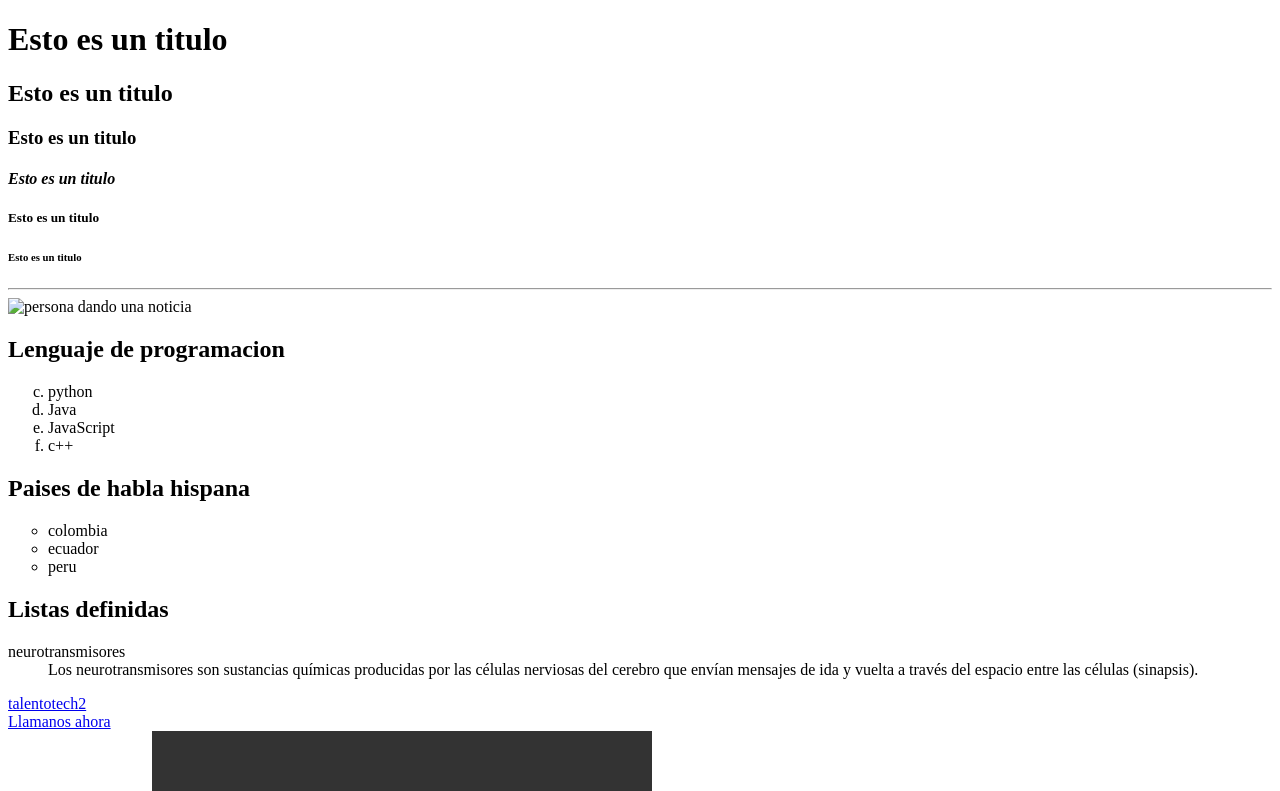
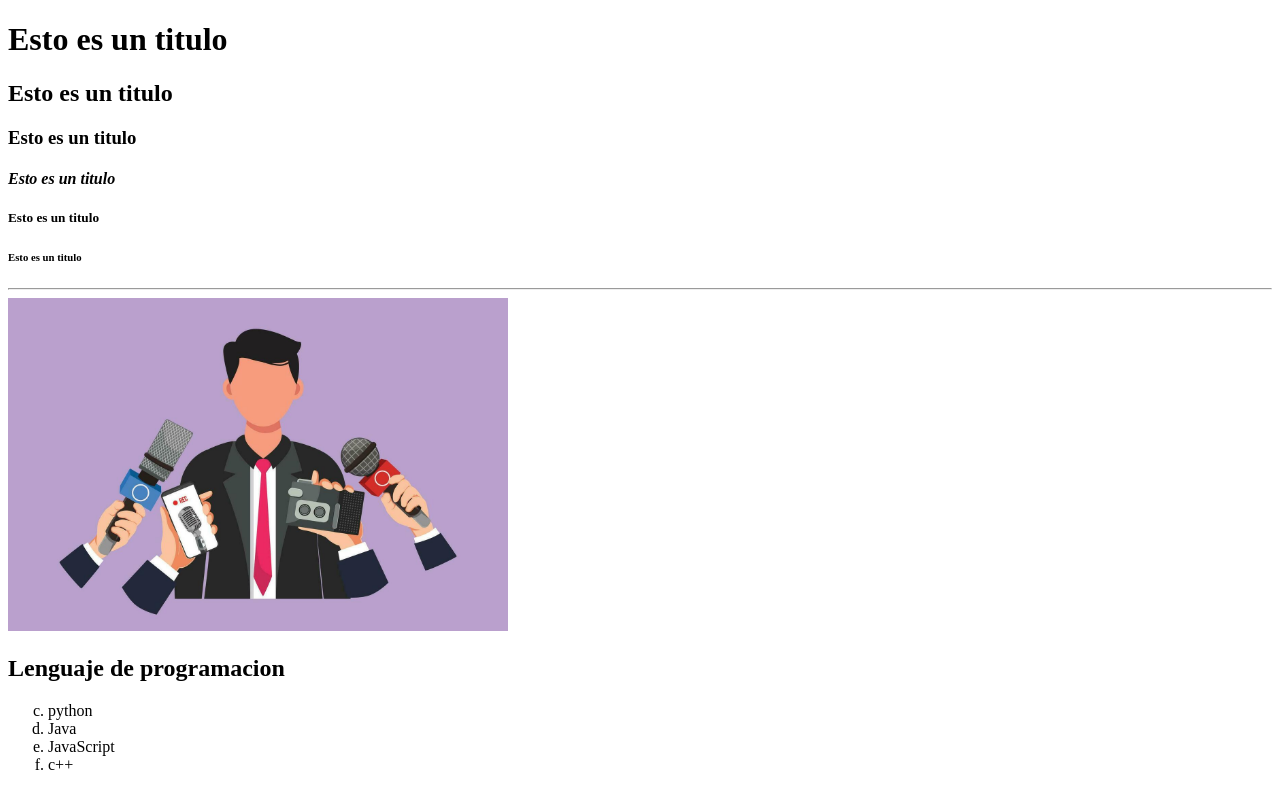
Before and after one commit to Alejo1133/psicologia.github.io, a plain HTML site: page index.html in a window 1280 px wide. Shown: the top 791 px of the page. Drawn offline with Linux system fonts and the light colour scheme; grey boxes are pictures that could not be loaded.

Commit message:
Update index.html

```diff
--- a/index.html
+++ b/index.html
@@ -14,7 +14,7 @@
     <h5>Esto es un titulo</h5>
     <h6>Esto es un titulo</h6>
     <hr>
-    <img src="informe.jpg" alt="persona dando una noticia" width="500" heigth="auto" title="Lejo informa" loading="lazy" style="max-width: 100%;">
+    <img src="img/informe.jpg" alt="persona dando una noticia" width="500" heigth="auto" title="Lejo informa" loading="lazy" style="max-width: 100%;">
     <h2>Lenguaje de programacion</h2>
     <ol type="a" start="3">
         <li>python</li>
```
